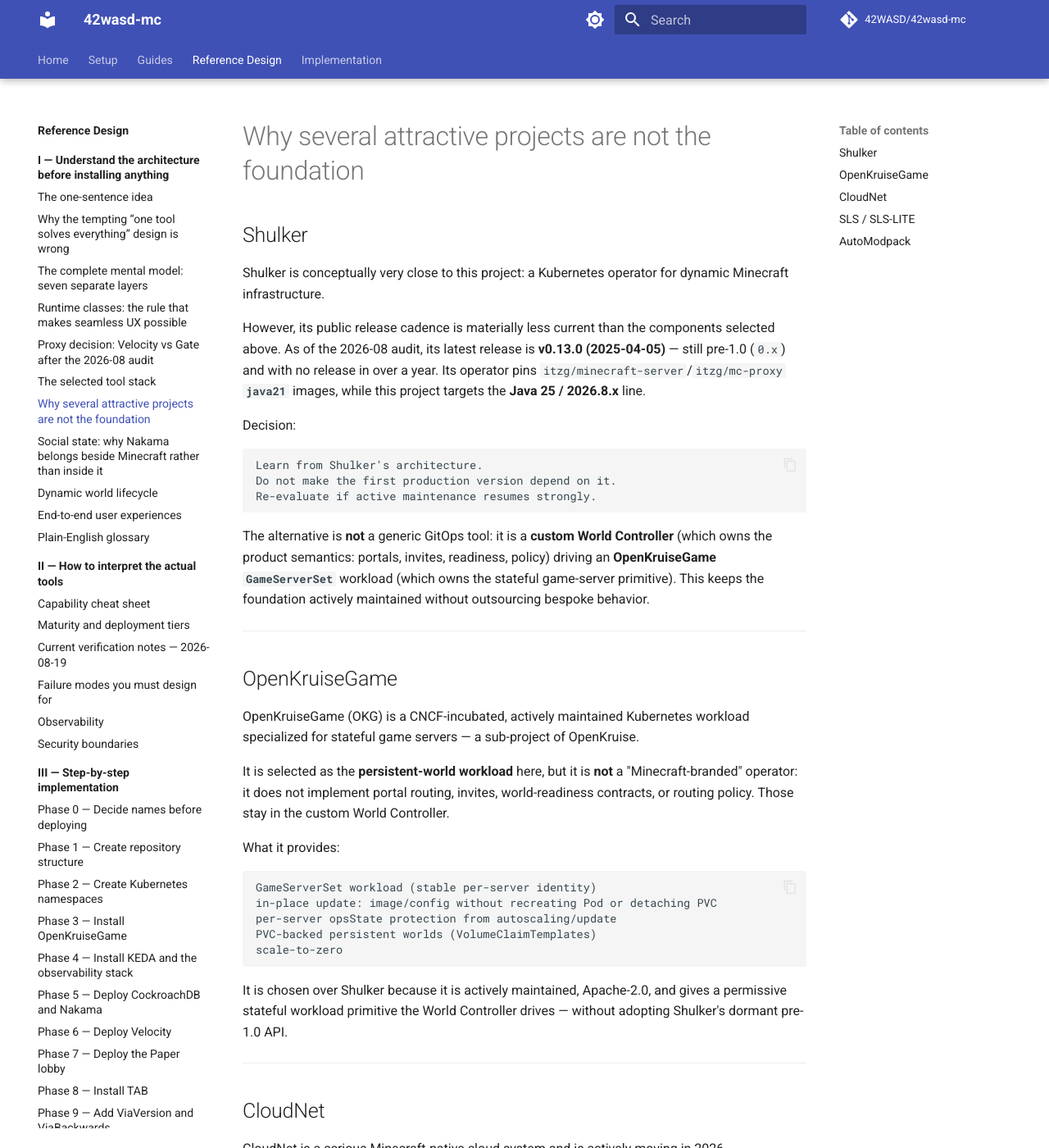
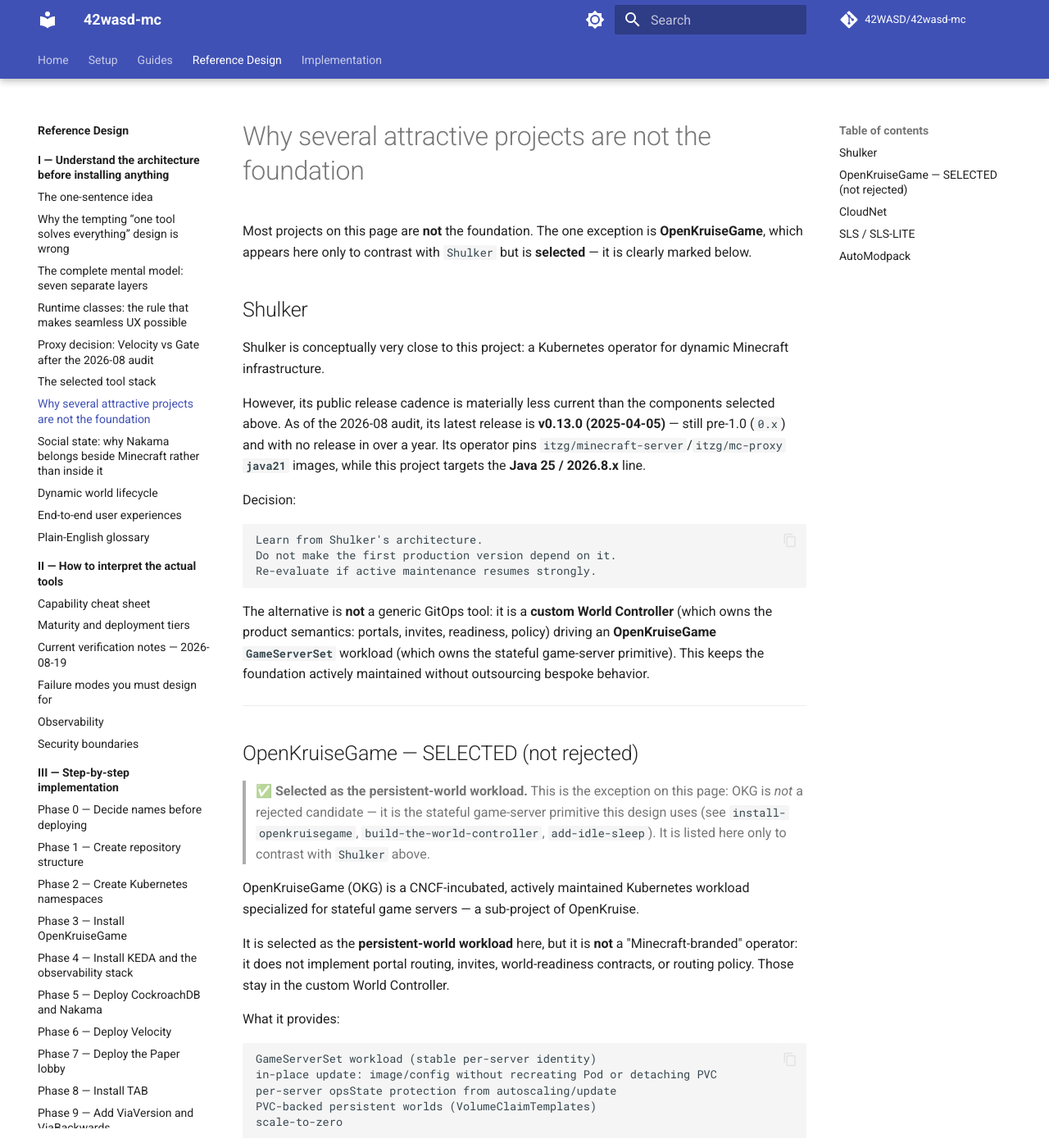
Before and after one commit to 42WASD/42wasd-mc, an MkDocs documentation site: the page built from docs/reference-design/01-understand-the-architecture-before-installing-anything/why-several-attractive-projects-are-not-the-foundation/index.md, in a window 1280 px wide and 1400 px high. Shown: the whole window at 82% size. Built offline with MkDocs 1.6.1 and Material for MkDocs 9.7.7, drawn with Linux system fonts in a browser that asks for light colours; comment, search, counter and statistics services are not loaded.

```diff
--- a/docs/reference-design/01-understand-the-architecture-before-installing-anything/why-several-attractive-projects-are-not-the-foundation/index.md
+++ b/docs/reference-design/01-understand-the-architecture-before-installing-anything/why-several-attractive-projects-are-not-the-foundation/index.md
@@ -1,4 +1,8 @@
 # Why several attractive projects are not the foundation
+
+Most projects on this page are **not** the foundation. The one exception is
+**OpenKruiseGame**, which appears here only to contrast with `Shulker` but is
+**selected** — it is clearly marked below.
 
 ## Shulker
 
@@ -18,7 +22,13 @@
 
 ---
 
-## OpenKruiseGame
+## OpenKruiseGame — SELECTED (not rejected)
+
+> ✅ **Selected as the persistent-world workload.** This is the exception on this
+> page: OKG is *not* a rejected candidate — it is the stateful game-server
+> primitive this design uses (see `install-openkruisegame`,
+> `build-the-world-controller`, `add-idle-sleep`). It is listed here only to
+> contrast with `Shulker` above.
 
 OpenKruiseGame (OKG) is a CNCF-incubated, actively maintained Kubernetes workload specialized for stateful game servers — a sub-project of OpenKruise.
 
```
Also changed, not shown: docs/reference-design/01-understand-the-architecture-before-installing-anything/proxy-decision-velocity-vs-gate-after-the-2026-08-audit/index.md (+1 -1 lines), docs/reference-design/01-understand-the-architecture-before-installing-anything/runtime-classes-the-rule-that-makes-seamless-ux-possible/index.md (+7 -0 lines), docs/reference-design/02-how-to-interpret-the-actual-tools/current-verification-notes-2026-08-19/index.md (+2 -2 lines), docs/reference-design/03-step-by-step-implementation/build-the-world-controller/index.md (+6 -0 lines), docs/reference-design/03-step-by-step-implementation/deploy-the-forge-1-20-1-fantasy-runtime/index.md (+6 -0 lines).
